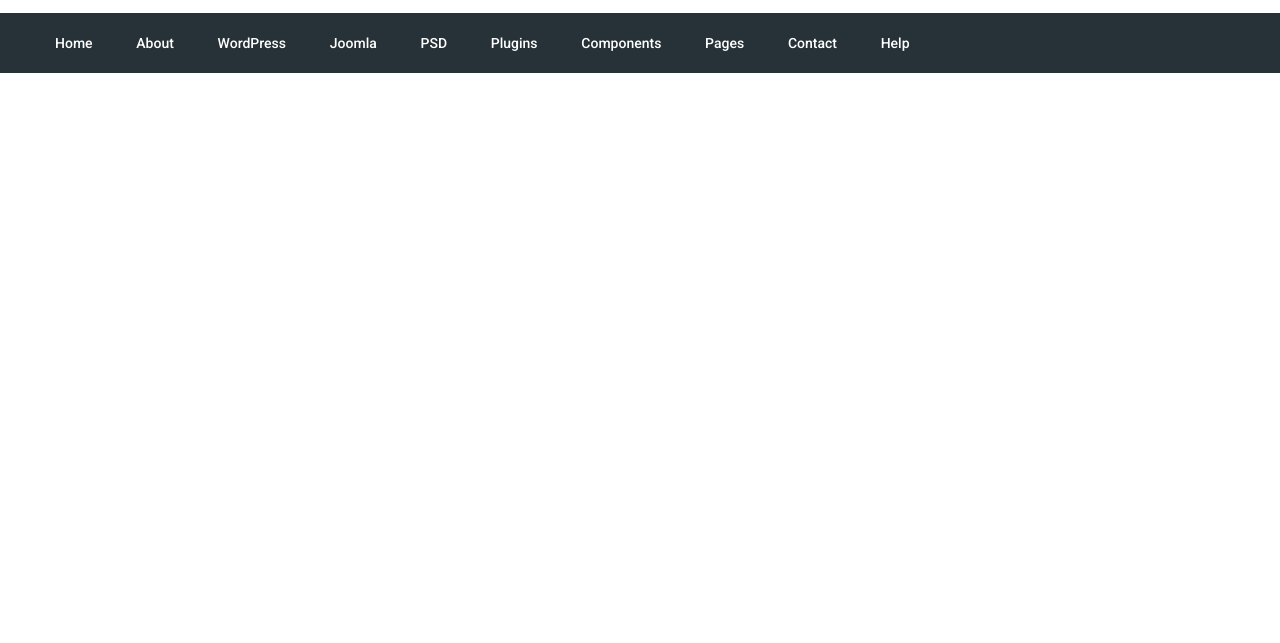
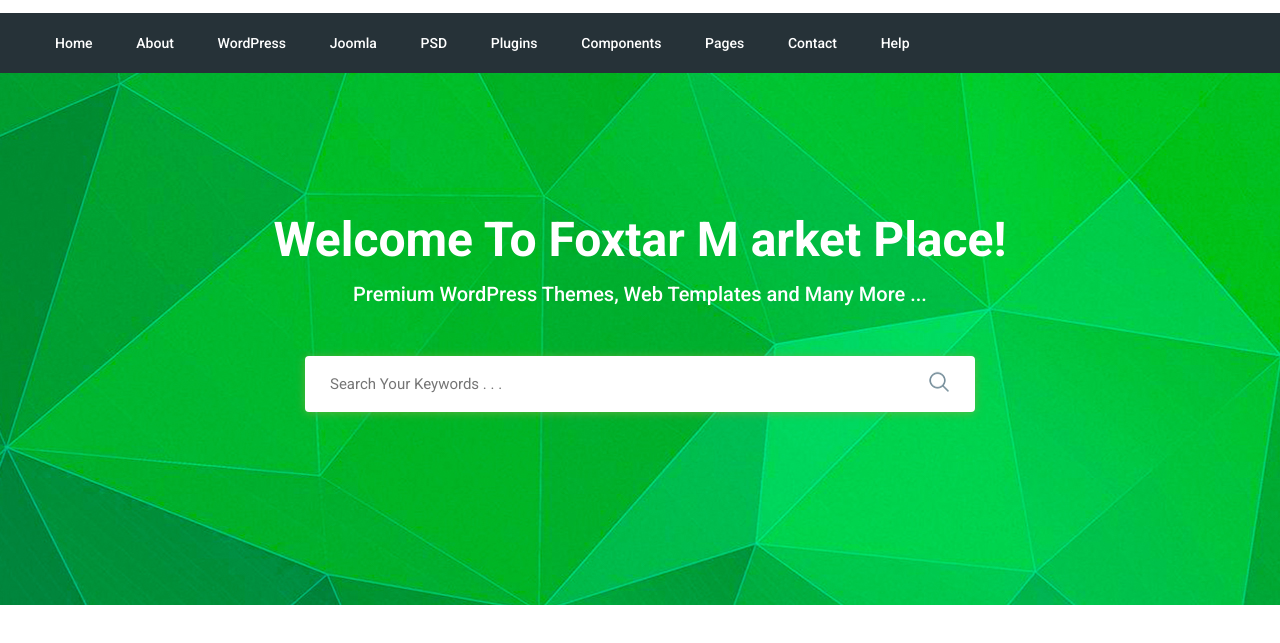
Before and after one commit to 1ns1derDn/moderno, a website: page app/index.html in a window 1280 px wide. Shown: the part 77-720 px from the top of the page. Drawn offline with nearby package versions, Linux system fonts and the light colour scheme; files that its build step writes are made by us from their sources.

Commit message:
added section search

```diff
--- a/app/index.html
+++ b/app/index.html
@@ -1,14 +1,17 @@
 <!DOCTYPE html>
 <html lang="en">
+
 <head>
   <meta charset="UTF-8">
   <meta name="viewport" content="width=device-width, initial-scale=1.0">
   <meta http-equiv="X-UA-Compatible" content="ie=edge">
-  <link href="https://fonts.googleapis.com/css?family=Lato|Open+Sans:600|Raleway:700|Roboto:400,500,700&display=swap" rel="stylesheet">
+  <link href="https://fonts.googleapis.com/css?family=Lato|Open+Sans:600|Raleway:700|Roboto:400,500,700&display=swap"
+    rel="stylesheet">
   <link rel="stylesheet" href="css/libs.min.css">
   <link rel="stylesheet" href="css/style.min.css">
   <title>Document</title>
 </head>
+
 <body>
 
   <header class="header">
@@ -49,8 +52,28 @@
     </div>
   </header>
 
-
+  <section class="search" style="background-image: url(img/search/search-bg.jpg);">
+    <div class="container">
+      <div class="search__inner">
+        <div class="search__inner-title">
+          Welcome To Foxtar M arket Place!
+        </div>
+        <div class="search__inner-text">
+          Premium WordPress Themes, Web Templates and Many More ...
+        </div>
+        <div class="search__inner-form">
+          <form>
+            <input type="text" placeholder="Search Your Keywords . . ." required>
+            <button type="submit">
+              <img src="img/search/search.png" alt="">
+            </button>
+          </form>
+        </div>
+      </div>
+    </div>
+  </section>
   <script src="js/libs.min.js"></script>
   <script src="js/main.js"></script>
 </body>
+
 </html>
--- a/app/scss/style.scss
+++ b/app/scss/style.scss
@@ -62,3 +62,49 @@
     font-size: 14px;
   }
 }
+
+.search{
+  background-position: center;
+  background-size: cover;
+  background-repeat: no-repeat;
+  min-height: 532px;
+}
+
+.search__inner{
+  padding: 155px 0 100px;
+  color: #fff;
+  text-align: center;
+  &-title{
+    font-size: 48px;
+    font-weight: 700;
+    margin-bottom: 30px;
+  }
+  &-text{
+    font-size: 20px;
+    font-weight: 500;
+    margin-bottom: 50px;
+  }
+  &-form{
+    max-width: 670px;
+    margin: 0 auto;
+    position: relative;
+    input{
+      width: 100%;
+      padding-left: 25px;
+      padding-right: 50px;
+      box-shadow: 0px 1px 10px 0px rgba(124, 178, 64, 0.75);
+      border-radius: 4px;
+      height: 56px;
+      border: none;
+    }
+    button{
+      position: absolute;
+      top: 50%;
+      right: 20px;
+      border: none;
+      transform: translateY(-50%);
+      background-color: transparent;
+      cursor: pointer;
+    }
+  }
+}
```
Also changed, not shown: app/img/search/search-bg.jpg (added), app/img/search/search.png (added).
